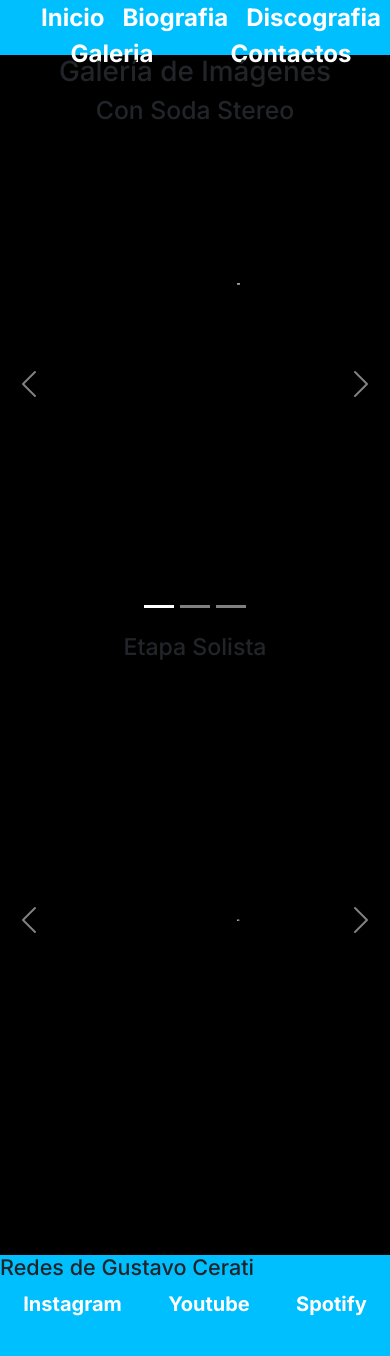
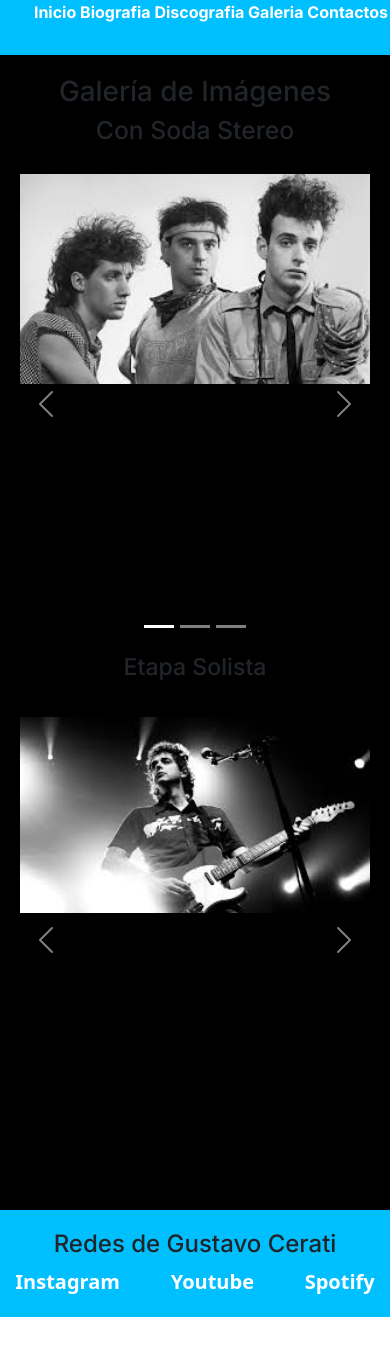
Before and after one commit to Sesma18/proyecto, a plain HTML site: page html/galeria.html in a window 390 px wide. After the commit the page ends 1317 px from the top, so only its background shows below. Drawn offline with nearby package versions, Linux system fonts and the light colour scheme.

Commit message:
version11

```diff
--- a/CSS/contactos.css
+++ b/CSS/contactos.css
@@ -249,3 +249,52 @@ h4{
     order: 3;
 
     }
+
+
+    @media (max-width: 991px) {
+
+      #formularioySeccion {
+        flex-direction: column;
+        padding-top: 20px;
+      }
+
+      #padreNav a {
+        font-size: 16px;
+        padding: 10px;
+      }
+
+      h4 {
+        font-size: 20px;
+      }
+
+main{
+  height: 800px;
+}
+#seccion{
+
+width: 200px;
+}
+
+    }
+
+    @media (min-width: 992px) {
+      #formularioySeccion {
+        padding: 10px;
+      }
+
+      h2 {
+        font-size: 20px;
+      }
+
+      p {
+        font-size: 14px;
+      }
+
+      input, textarea {
+        font-size: 14px;
+      }
+
+      button {
+        font-size: 14px;
+      }
+    }
--- a/CSS/galeria.css
+++ b/CSS/galeria.css
@@ -1,16 +1,26 @@
-*{
+* {
   margin: 0;
   padding: 0;
+  box-sizing: border-box;
+}
+
+
+html {
+  width: 100%;
+  overflow-x: hidden;
+}
+body {
+  width: 100%;
+  overflow-x: hidden;
 }
 
 /* NAV */
-nav{
+nav {
   height: 55px;
-  background-color: #00BFFF
-
+  background-color: #00bfff;
 }
 
-#padreNav{
+#padreNav {
   height: 55px;
   display: flex;
   flex-direction: row;
@@ -18,206 +28,185 @@ nav{
   justify-content: space-around;
   text-align: center;
   list-style-type: none;
-
 }
 
-#inicio{
-    color: white;
-    font-size: 24px;
-    font-family: "Inter", sans-serif;
-    font-optical-sizing: auto;
-    font-style: normal;
-    text-decoration: none;
-    font-weight: bold;
-    }
-
-#biografia {
-   color: white;
-   font-size: 24px;
-   font-family: "Inter", sans-serif;
-   font-optical-sizing: auto;
-   font-style: normal;
-   text-decoration: none;
-   font-weight: bold;
-
-}
-
-#contactos {
+#padreNav a {
   color: white;
   font-size: 24px;
   font-family: "Inter", sans-serif;
-  font-optical-sizing: auto;
-  font-style: normal;
   text-decoration: none;
   font-weight: bold;
 }
 
-#discografia {
-     color: white;
-     font-size: 24px;
-     font-family: "Inter", sans-serif;
-     font-optical-sizing: auto;
-   font-style: normal;
-     text-decoration: none;
-     font-weight: bold;
-        }
-
-#galeria {
-    color: white;
-    font-size: 24px;
-    font-family: "Inter", sans-serif;
-    font-optical-sizing: auto;
-    font-style: normal;
-    text-decoration: none;
-    font-weight: bold;
-    }
+/* MAIN */
+main {
+  background-color: rgb(0, 0, 0);
+  padding: 20px;
+  width: 100%;
+  margin: 0 auto;
+}
 
 
 
-
-
-/* MAIN */
-main {
-  height: 1200px;
-  background-color: rgb(0, 0, 0);
-
-
-}
-h1{
+h1 {
+  font-size: 50px;
   text-align: center;
-  font-size: 50px;
   font-family: "Inter", sans-serif;
-  font-optical-sizing: auto;
   font-style: normal;
   color: white;
-
+  margin-bottom: 30px;
 }
 
 h2{
+  font-size: 40px;
   text-align: center;
-  font-size: 50px;
   font-family: "Inter", sans-serif;
-  font-optical-sizing: auto;
   font-style: normal;
   color: white;
-
-  }
+  margin-bottom: 30px;
+}
 
 
-h3{
+h3 { text-align: center;
+font-family: "Inter", sans-serif;
+font-style: normal;
+color: white;
+margin-bottom: 30px;
+}
+
+
+h4 {
   text-align: center;
-  font-size: 50px;
   font-family: "Inter", sans-serif;
-  font-optical-sizing: auto;
   font-style: normal;
   color: white;
-  margin-top: 100px;
+  margin-bottom: 30px;
+}
 
-  }
+img {
+  display: block;
+  margin: 0 auto;
+  width: 100%;
+  height: auto;
+}
 
-img{
+.carousel-item {
+  height: 500px;
+}
 
-  display: block; padding-left: 387px;
-  width: 52%;
+.imagenes1  {
+  width: 100%;
   height: auto;
+  object-fit: contain;
+  background-color: #000;
+  max-height: 500px;
+}
+.imagenes2 {
+  width: 100%;
+  height: auto;
+  object-fit: contain;
+  background-color: #000;
+  max-height: 500px;
 }
 
 p {
   color: white;
   text-align: center;
-  background-color: rgb(0, 0, 0);
   font-family: "Inter", sans-serif;
-  font-optical-sizing: auto;
-  font-style: normal;
 }
 
-.imagenes1{
-  width: 100%;
-  height: 500px;
-  object-fit: contain;
-  background-color: #000;
-  margin-left: -150px;
-
+/* FOOTER */
+footer {
+  background-color: #00bfff;
+  padding: 20px 0;
+  text-align: center;
 }
 
-.imagenes2 {
-  width: 100%;
-  height: 500px;
-  object-fit: contain;
-  background-color: #000;
-  margin-left: -150px;
-  position: relative;
-  top: 100px
+h4 {
+  color: white;
+  font-size: 30px;
+}
 
+#padreRedes {
+  display: flex;
+  justify-content: space-around;
+  gap: 20px;
+}
+
+#padreRedes a {
+  color: white;
+  font-size: 20px;
+  text-decoration: none;
+  font-weight: bold;
 }
 
 
+@media (max-width: 991px) {
 
-.carousel-item {
-  height: 500px;
-}
+  #padreNav a {
+    font-size: 16px;
+  }
 
-@media (max-width: 768px) {
-  .imagenes1, .imagenes2 {
-  height: 300px;
+  h1 {
+    font-size: 36px;
+  }
+
+  h2{
+    font-size: 28px;
+  }
+  h3{
+    font-size: 28px;
+  }
+
+  .imagenes1 {
+    height: auto;
+    max-height: 400px;
+    min-height: 250px;
+    width: 100%;
+  }
+  .imagenes2 {
+    height: auto;
+    max-height: 400px;
+    min-height: 250px;
+    width: 100%;
+  }
+
+  footer h4 {
+    font-size: 24px;
+  }
+
+  footer a {
+    font-size: 18px;
   }
 }
 
 
-/* FOOTER */
+@media (min-width: 992px) {
+  main {
+    max-width: 1200px;
+    margin: 0 auto;
+  }
 
-footer{
-    height: 117px;
-    background-color: #00BFFF
-    }
+  h1 {
+    font-size: 50px;
+  }
 
-  h4{
-    color: white;
-    font-size: 30px;
-    font-family: "Inter", sans-serif;
-    font-optical-sizing: auto;
-    font-style: normal;
+  h2{
+    font-size: 40px;
+  }
+  h3 {
+    font-size: 40px;
+  }
+
+  .imagenes1 {
+    height: auto;
+    max-height: 500px;
+    width: 100%;
+  }
+
+  .imagenes2 {
+    height: auto;
+    max-height: 500px;
+    width: 100%;
+  }
 }
-
-#padreRedes {
-    flex-direction: row;
-    flex-wrap: wrap;
-    justify-content: space-around;
-    display: flex;
-    }
-
-#hijoRedes1 {
-    color: white;
-    font-size: 20px;
-    font-family: "Inter", sans-serif;
-    font-optical-sizing: auto;
-    font-style: normal;
-    text-decoration: none;
-    font-weight: bold;
-    order: 1;
-
-    }
-
-#hijoRedes2{
-    color: white;
-    font-size: 20px;
-    font-family: "Inter", sans-serif;
-    font-optical-sizing: auto;
-    font-style: normal;
-    text-decoration: none;
-    font-weight: bold;
-    order: 2;
-
-    }
-
-    #hijoRedes3{
-      color: white;
-      font-size: 20px;
-      font-family: "Inter", sans-serif;
-      font-optical-sizing: auto;
-      font-style: normal;
-      text-decoration: none;
-      font-weight: bold;
-      order: 3;
-
-    }
--- a/CSS/inicio.css
+++ b/CSS/inicio.css
@@ -86,8 +86,10 @@ background-color: black;
 }
 img{
 
-display: block; padding-left: 387px;
-width: 52%;
+display: block;
+margin: 20px auto;
+width: 80%;
+max-width: 600px;
 height: auto;
 }
 
@@ -158,3 +160,70 @@ footer{
          order: 3;
 
     }
+
+    @media (max-width: 991px) {
+      #padreNav a {
+        font-size: 18px;
+      }
+
+      h1 {
+        font-size: 32px;
+      }
+
+      img {
+        width: 50%;
+
+      }
+      .imagenCeratiDos{
+        display: flex;
+        justify-content: center;
+        align-items: center;
+        height: 100vh;
+        max-width: 100%;
+        height: auto;
+    }
+
+
+
+
+
+      p {
+        font-size: 16px;
+      }
+
+      h2 {
+        font-size: 24px;
+      }
+
+      #padreRedes a {
+        font-size: 18px;
+      }
+    }
+
+    @media (min-width: 992px) {
+
+      #padreNav a {
+        font-size: 25px;
+
+      }
+
+      h1 {
+        font-size: 38px;
+      }
+
+      img {
+        width: 600px;
+      }
+
+      p {
+        font-size: 19px;
+      }
+
+      h2 {
+        font-size: 20px;
+      }
+
+      #padreRedes a {
+        font-size: 26px;
+      }
+    }
```
Also changed, not shown: index.html (+2 -1 lines).
